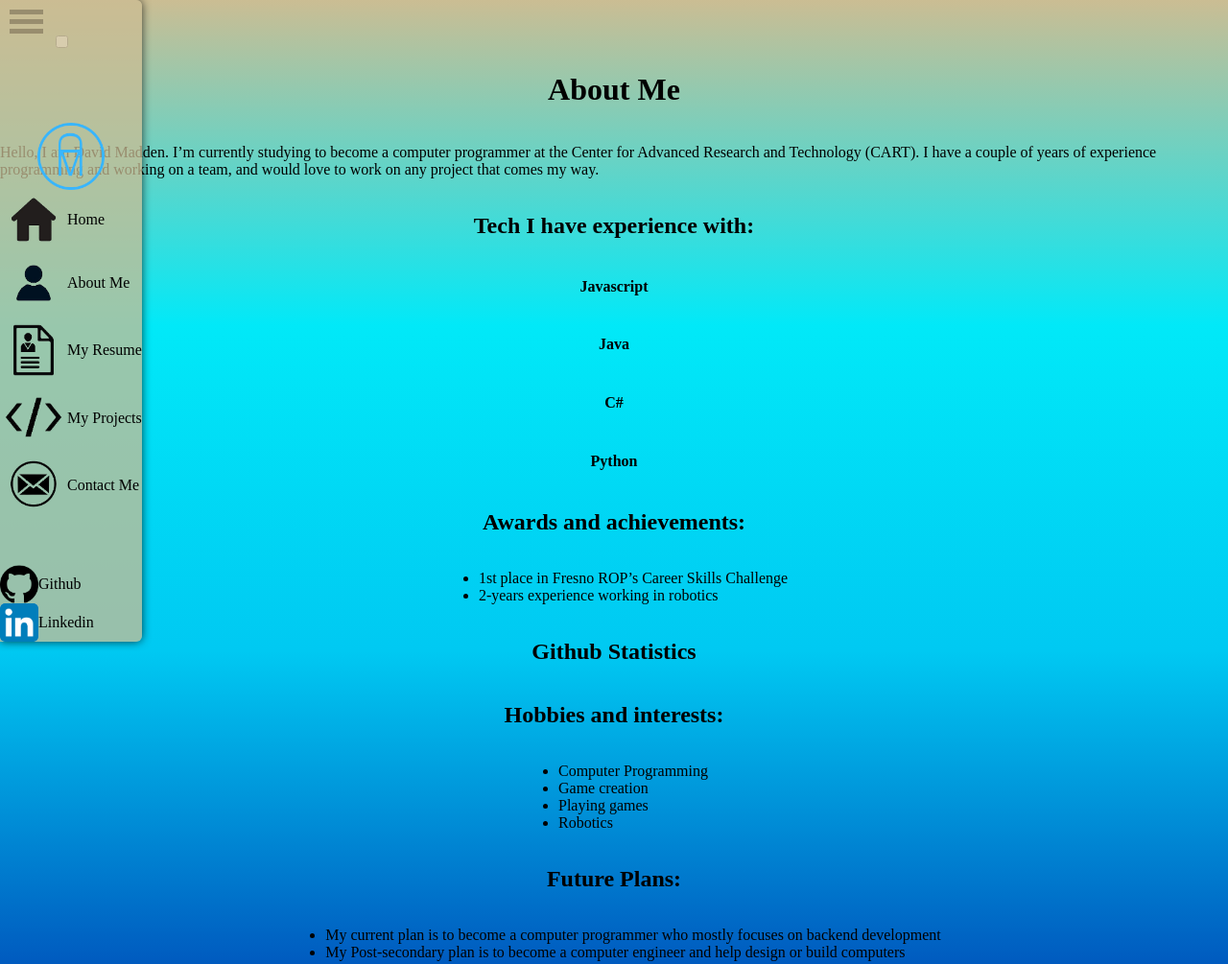
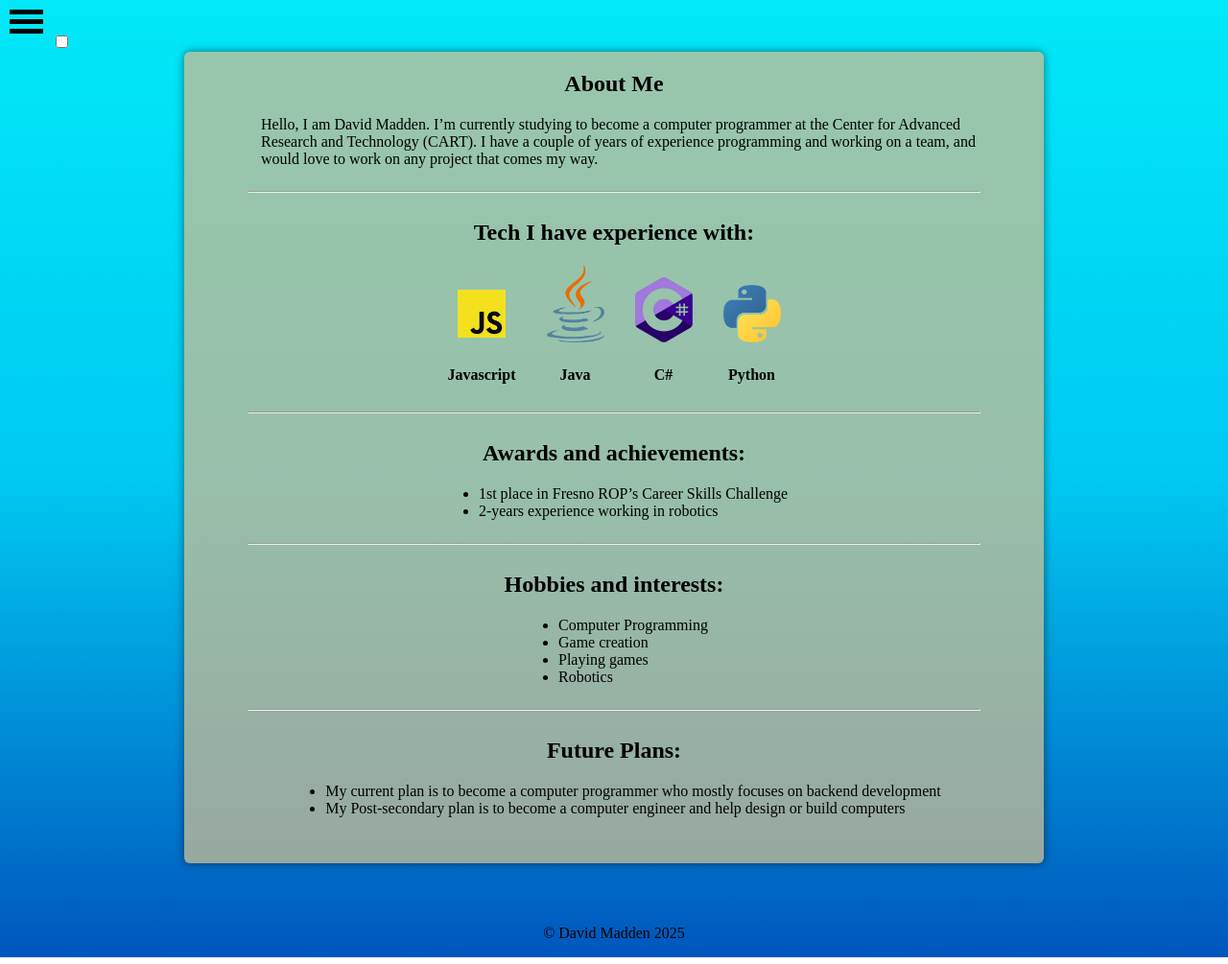
Before and after one commit to CartWebApp/portfolio-website-AAflip, a plain HTML site: page pages/aboutme.html in a window 1280 px wide. Shown: the whole page at 96% size. Drawn offline with Linux system fonts and the light colour scheme; files whose address does not match are found by name.

Commit message:
help!!!!

```diff
--- a/app.css
+++ b/app.css
@@ -3,7 +3,7 @@ body {
     margin: 0;
     display: flex;
     flex-direction: column;
-    background: linear-gradient(#cbbd93, #01e9f8, #00c9f2, #0056bd);
+    background: linear-gradient(#01e9f8, #00c9f2, #0056bd);
     background-repeat: no-repeat;
     align-items: center;
     height: 100%;
@@ -52,6 +52,53 @@ hr {
     border-radius: 5px;
 }
 
+#techstuff{
+    display: flex;
+    gap: 2em;
+    align-items: flex-end;
+    text-align: center;
+}
+
+#aboutPage{
+    display: flex;
+    flex-direction: column;
+    align-items: center;
+    margin: 3em;
+    margin-top: 0;
+    background-color: #cbbd93bf;
+    box-shadow: 0 0 10px rgba(0, 0, 0, 0.5);
+    max-width: 70%;
+    border-radius: 6px;
+    padding-bottom: 2em;
+}
+
+#aboutPage p{
+    margin-top: 0;
+    margin-left: 5em;
+    margin-right: 4em;
+}
+
+#contactSubPage{
+    background-color: #cbbd93bf;
+    box-shadow: 0 0 10px rgba(0, 0, 0, 0.5);
+    border-radius: 6px;
+    text-align: center;
+    padding: 1em;
+}
+
+#aboutPage ul{
+    margin: 0;
+    margin-bottom: 1em;
+}
+
+#techstuff img{
+    width: 60px;
+}
+
+#aboutPage hr{
+    width: 85%;
+}
+
 .pageLink img {
     max-width: 20vw;
     max-height: 20vh;
@@ -83,7 +130,7 @@ nav{
     padding-top: 5em;
     display: flex;
     flex-direction: column;
-    /* width: 0; */
+    width: 0;
     overflow: hidden;
     height: fit-content;
     transition:all .3s ease;
@@ -216,19 +263,37 @@ h2 {
 #emailForm {
     display: flex;
     flex-direction: column;
-    width: 30%;
+    /* width: 30%; */
+    /* margin: 1em; */
 }
 
 #emailForm>textarea {
-    width: 99.3%;
-    max-width: 99.3%;
+    /* width: 99.3%; */
+    max-width: 600px;
     height: fit-content;
     min-height: 30vh;
+}
+
+#portPage{
+    height: fit-content;
+}
+
+#portPage a{
+    color: black;
+    text-decoration: none;
+    background-color: #cbbd93bf;
+}
+
+#portPage a > div{
+    /* margin-left: 1em; */
+    /* margin-right: 1em; */
 }
 
 #emailForm>#submit {
     width: 20%;
     align-self: flex-end;
+    padding: 0.5em 1em;
+
 }
 
 #contactPage {
@@ -237,8 +302,8 @@ h2 {
     height: 100vh;
 }
 
-#contactPage h3 {
-    text-align: center;
+footer{
+
 }
 
 .portCheck {
--- a/pages/aboutme.html
+++ b/pages/aboutme.html
@@ -1,5 +1,6 @@
 <!DOCTYPE html>
 <html lang="en">
+
 <head>
     <meta charset="UTF-8">
     <meta name="viewport" content="width=device-width, initial-scale=1.0">
@@ -8,6 +9,7 @@
     <link rel="icon" href="/images/logo.png">
     <script src="app.js"></script>
 </head>
+
 <body>
     <nav>
         <article id="navCheck">
@@ -33,20 +35,40 @@
             </div>
         </article>
     </nav>
+    <section id="aboutPage">
         <h1>About Me</h1>
-    <p>Hello, I am David Madden. I’m currently studying to become a computer programmer at the Center for Advanced Research and Technology (CART). I have a couple of years of experience programming and working on a team, and would love to work on any project that comes my way.</p>
+        <p>Hello, I am David Madden. I’m currently studying to become a computer programmer at the Center for Advanced
+            Research and Technology (CART). I have a couple of years of experience programming and working on a team,
+            and would love to work on any project that comes my way.</p>
+        <hr>
         <h2>Tech I have experience with:</h2>
+        <div id="techstuff">
+            <div>
+                <img src="/images/js.png" alt="Javascript Logo">
                 <h4>Javascript</h4>
+            </div>
+            <div>
+                <img src="/images/java.png" alt="Java Logo">
                 <h4>Java</h4>
+            </div>
+            <div>
+                <img src="/images/csharp.png" alt="C sharp logo">
                 <h4>C#</h4>
+            </div>
+            <div>
+                <img src="/images/python.png" alt="Python Logo">
                 <h4>Python</h4>
+            </div>
+        </div>
+        <hr>
         <h2>Awards and achievements:</h2>
         <ul>
             <li>1st place in Fresno ROP’s Career Skills Challenge</li>
             <li>2-years experience working in robotics</li>
         </ul>
-    <h2>Github Statistics</h2>
-    <!-- Idk how to import github stats but it goes here -->
+        <hr>
+        <!-- <h2>Github Statistics</h2>
+        <hr> -->
         <h2>Hobbies and interests:</h2>
         <ul>
             <li>Computer Programming</li>
@@ -54,10 +76,16 @@
             <li>Playing games</li>
             <li>Robotics</li>
         </ul>
+        <hr>
         <h2>Future Plans:</h2>
         <ul>
             <li>My current plan is to become a computer programmer who mostly focuses on backend development</li>
             <li>My Post-secondary plan is to become a computer engineer and help design or build computers</li>
         </ul>
+    </section>
+    <footer>
+        <p>© David Madden 2025</p>
+    </footer>
 </body>
+
 </html>
```
Also changed, not shown: index.html (+1 -1 lines), pages/3drender.html (+3 -0 lines), pages/contact.html (+5 -0 lines), pages/portfolio-programming.html (+3 -0 lines), pages/portfolio-writing.html (+3 -0 lines), pages/portfolio.html (+6 -3 lines), pages/resume.html (+3 -1 lines), images/csharp.png (added), images/java.png (added), images/js.png (added), images/python.png (added). Lines whose indentation alone changed are shown as unchanged.
